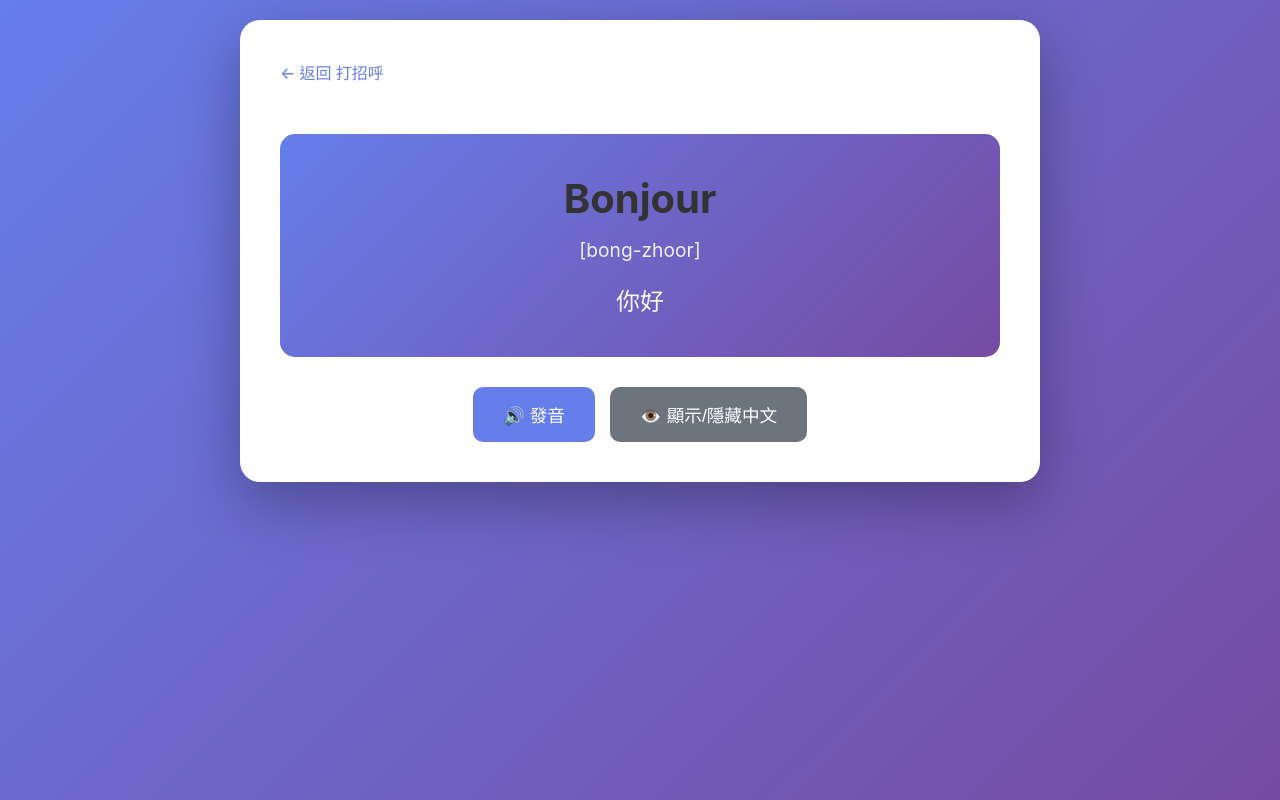
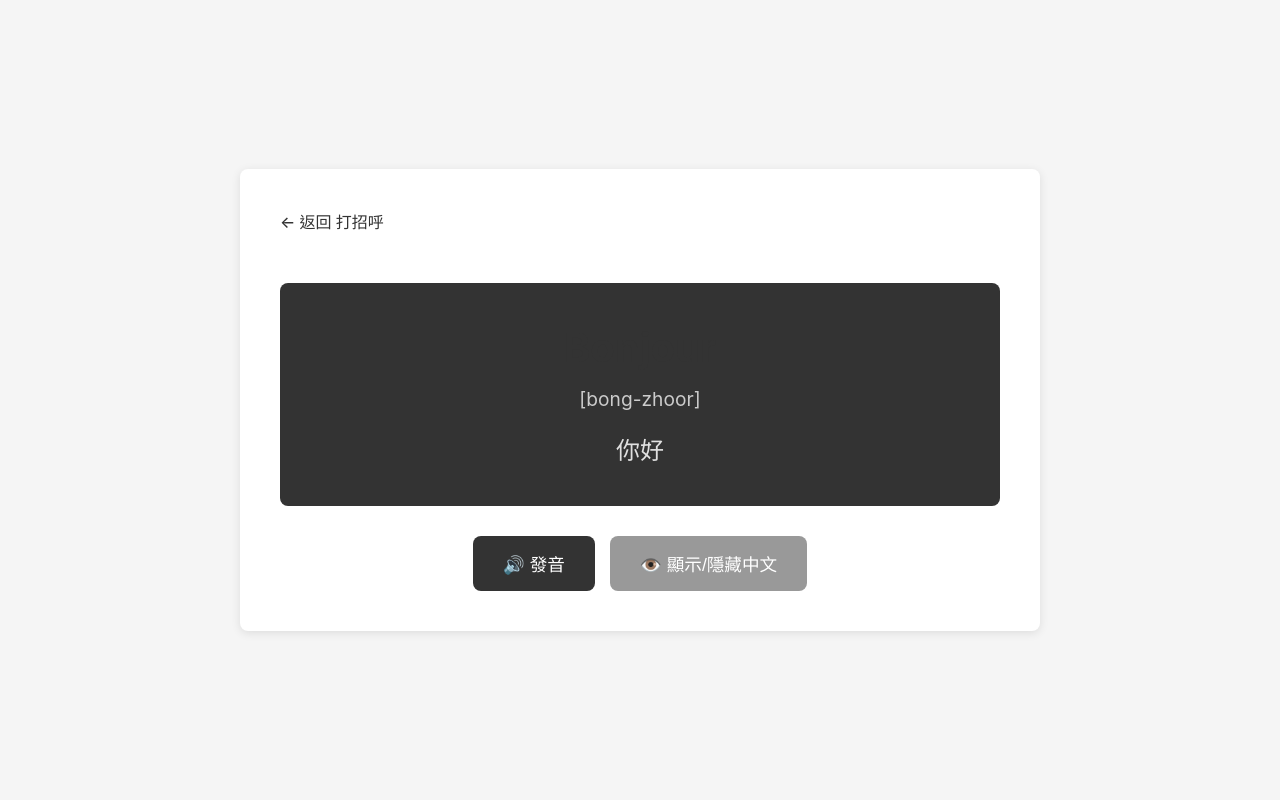
Before and after one commit to Noemie-He/frenchphrase-practice, a Flask app: page /phrase/1 in a window 1280 px wide. Run offline with Flask 2, Linux system fonts and the light colour scheme.

Commit message:
Update CSS to minimal black/white/gray style with centered layout

```diff
--- a/static/css/style.css
+++ b/static/css/style.css
@@ -6,18 +6,21 @@
 
 body {
     font-family: -apple-system, BlinkMacSystemFont, "Segoe UI", Arial, sans-serif;
-    background: linear-gradient(135deg, #667eea 0%, #764ba2 100%);
+    background: #f5f5f5;
     min-height: 100vh;
+    display: flex;
+    align-items: center;
+    justify-content: center;
     padding: 20px;
 }
 
 .container {
     max-width: 800px;
-    margin: 0 auto;
+    width: 100%;
     background: white;
     padding: 40px;
-    border-radius: 20px;
-    box-shadow: 0 20px 60px rgba(0,0,0,0.3);
+    border-radius: 8px;
+    box-shadow: 0 2px 10px rgba(0,0,0,0.1);
 }
 
 h1 {
@@ -34,7 +37,7 @@ h1 {
 
 .back-link {
     display: inline-block;
-    color: #667eea;
+    color: #333;
     text-decoration: none;
     margin-bottom: 20px;
     font-weight: 500;
@@ -52,17 +55,17 @@ h1 {
 }
 
 .scene-card {
-    background: linear-gradient(135deg, #667eea 0%, #764ba2 100%);
+    background: #333;
     color: white;
     padding: 30px;
-    border-radius: 15px;
+    border-radius: 8px;
     text-decoration: none;
-    transition: transform 0.3s;
+    transition: background 0.3s;
     text-align: center;
 }
 
 .scene-card:hover {
-    transform: translateY(-5px);
+    background: #555;
 }
 
 .scene-card h2 {
@@ -76,17 +79,16 @@ h1 {
 }
 
 .phrase-item {
-    background: #f8f9fa;
+    background: #f5f5f5;
     padding: 20px;
-    border-radius: 10px;
+    border-radius: 8px;
     text-decoration: none;
-    transition: all 0.3s;
-    border-left: 4px solid #667eea;
+    transition: background 0.3s;
+    border-left: 4px solid #333;
 }
 
 .phrase-item:hover {
-    background: #e9ecef;
-    transform: translateX(5px);
+    background: #e0e0e0;
 }
 
 .phrase-french {
@@ -103,9 +105,9 @@ h1 {
 .phrase-card {
     text-align: center;
     padding: 40px;
-    background: linear-gradient(135deg, #667eea 0%, #764ba2 100%);
+    background: #333;
     color: white;
-    border-radius: 15px;
+    border-radius: 8px;
     margin: 30px 0;
 }
 
@@ -116,13 +118,13 @@ h1 {
 
 .phrase-pronunciation {
     font-size: 1.2em;
-    opacity: 0.9;
+    color: #ccc;
     margin-bottom: 20px;
 }
 
 .phrase-chinese-large {
     font-size: 1.5em;
-    opacity: 0.95;
+    color: #e0e0e0;
 }
 
 .practice-section {
@@ -136,25 +138,25 @@ h1 {
     padding: 15px 30px;
     font-size: 1.1em;
     border: none;
-    border-radius: 10px;
+    border-radius: 8px;
     cursor: pointer;
-    transition: all 0.3s;
+    transition: background 0.3s;
 }
 
 .btn-primary {
-    background: #667eea;
+    background: #333;
     color: white;
 }
 
 .btn-primary:hover {
-    background: #5568d3;
+    background: #555;
 }
 
 .btn-secondary {
-    background: #6c757d;
+    background: #999;
     color: white;
 }
 
 .btn-secondary:hover {
-    background: #5a6268;
+    background: #777;
 }
```
